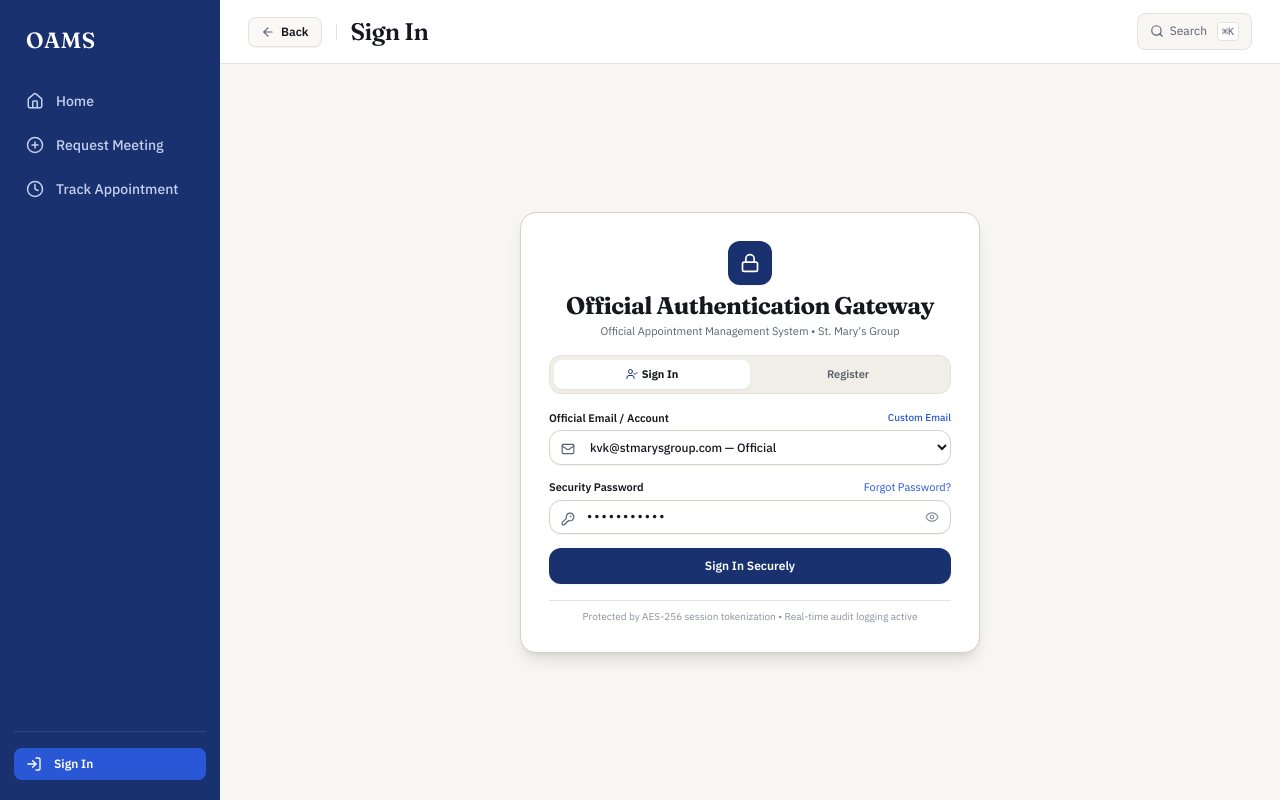
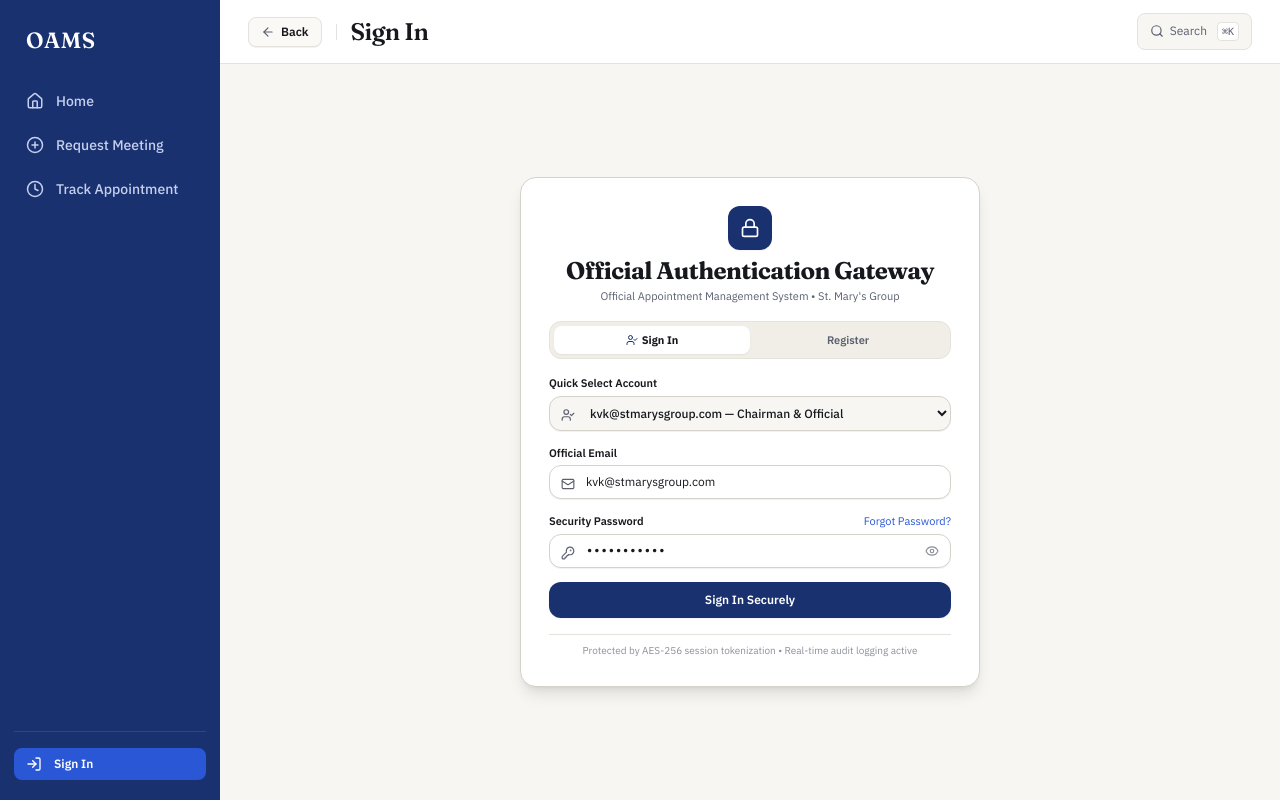
Before and after one commit to ksrividya7670-Kuruva/OAMS, a React (Vite) app in the folder apps/web/: page /login in a window 1280 px wide. Built offline with nearby package versions, Linux system fonts and the light colour scheme.

Commit message:
feat(auth): place account dropdown above email entry field, add admin option, and convert register prebuilt values to placeholders

```diff
--- a/apps/web/src/features/auth/LoginPage.tsx
+++ b/apps/web/src/features/auth/LoginPage.tsx
@@ -34,20 +34,19 @@
   const [email, setEmail] = useState('kvk@stmarysgroup.com');
   const [password, setPassword] = useState('password123');
   const [showPassword, setShowPassword] = useState(false);
-  const [isCustomEmail, setIsCustomEmail] = useState(false);
   const [loading, setLoading] = useState(false);
   const [error, setError] = useState<string | null>(null);
   const [successMsg, setSuccessMsg] = useState<string | null>(null);
 
-  // Sign Up Input states
-  const [signupFullName, setSignupFullName] = useState('Priya Sharma');
-  const [signupEmail, setSignupEmail] = useState('priya@example.com');
-  const [signupPhone, setSignupPhone] = useState('+91 98765 43210');
-  const [signupOrg, setSignupOrg] = useState('Department of Biotechnology');
+  // Sign Up Input states (placeholders used instead of prebuilt values)
+  const [signupFullName, setSignupFullName] = useState('');
+  const [signupEmail, setSignupEmail] = useState('');
+  const [signupPhone, setSignupPhone] = useState('');
+  const [signupOrg, setSignupOrg] = useState('');
   const [signupCategory, setSignupCategory] = useState<'CITIZEN' | 'STUDENT' | 'FACULTY' | 'DELEGATION'>('CITIZEN');
-  const [signupPassword, setSignupPassword] = useState('password123');
-  const [signupConfirmPassword, setSignupConfirmPassword] = useState('password123');
-  const [signupConsent, setSignupConsent] = useState(true);
+  const [signupPassword, setSignupPassword] = useState('');
+  const [signupConfirmPassword, setSignupConfirmPassword] = useState('');
+  const [signupConsent, setSignupConsent] = useState(false);
 
   // Lockout & Attempt Tracking State
   const [lockoutState, setLockoutState] = useState<{
@@ -659,58 +658,59 @@
             </>
           ) : (
             <>
+              {/* Quick Select Account Dropdown (Above Email) */}
               <div>
-                <div className="flex items-center justify-between mb-1">
                 <label
-                    htmlFor="email-select"
-                    className="block text-[11px] font-semibold text-[#16181D] dark:text-slate-200"
+                  htmlFor="account-preset"
+                  className="block text-[11px] font-semibold text-[#16181D] dark:text-slate-200 mb-1"
                 >
-                    Official Email / Account
+                  Quick Select Account
                 </label>
-                  <button
-                    type="button"
-                    onClick={() => setIsCustomEmail(!isCustomEmail)}
-                    className="text-[10px] text-[#2957D6] hover:underline cursor-pointer font-medium"
-                  >
-                    {isCustomEmail ? 'Choose Official Email' : 'Custom Email'}
-                  </button>
-                </div>
-
-                {!isCustomEmail ? (
                 <div className="relative">
-                    <Mail className="w-3.5 h-3.5 text-[#5B6070] dark:text-slate-400 absolute left-3 top-3 pointer-events-none" />
+                  <UserCheck className="w-3.5 h-3.5 text-[#5B6070] dark:text-slate-400 absolute left-3 top-3 pointer-events-none" />
                   <select
-                      id="email-select"
+                    id="account-preset"
                     value={email}
                     onChange={(e) => {
                       setEmail(e.target.value);
                       setPassword('password123');
                       if (error) setError(null);
                     }}
-                      className="w-full pl-9 pr-8 py-2 text-xs rounded-xl border border-[#D5D2CA] dark:border-[#383E50] bg-white dark:bg-[#202530] text-[#16181D] dark:text-slate-200 focus:outline-none focus:ring-1.5 focus:ring-[#1A3170] shadow-2xs cursor-pointer font-medium"
+                    className="w-full pl-9 pr-8 py-2 text-xs rounded-xl border border-[#D5D2CA] dark:border-[#383E50] bg-[#F7F6F2] dark:bg-[#202530] text-[#16181D] dark:text-slate-200 focus:outline-none focus:ring-1.5 focus:ring-[#1A3170] shadow-2xs cursor-pointer font-medium"
                   >
-                      <option value="kvk@stmarysgroup.com">kvk@stmarysgroup.com — Official</option>
-                      <option value="harsha@stmarysgroup.com">harsha@stmarysgroup.com — CEO</option>
+                    <option value="admin@stmarysgroup.com">admin@stmarysgroup.com — System Administrator</option>
+                    <option value="kvk@stmarysgroup.com">kvk@stmarysgroup.com — Chairman & Official</option>
+                    <option value="harsha@stmarysgroup.com">harsha@stmarysgroup.com — Chief Executive Officer (CEO)</option>
                     <option value="vc@stmarysgroup.com">vc@stmarysgroup.com — Vice Chancellor (VC)</option>
                     <option value="bharathi@stmarysgroup.com">bharathi@stmarysgroup.com — President</option>
-                      <option value="indhu@stmarysgroup.com">indhu@stmarysgroup.com — Joint Secretary</option>
+                    <option value="indhu@stmarysgroup.com">indhu@stmarysgroup.com — Joint Secretary & Staff</option>
                     <option value="janardhan@stmarysgroup.com">janardhan@stmarysgroup.com — Vice Principal / Admin</option>
+                    <option value="security@stmarysgroup.com">security@stmarysgroup.com — Security Gate 1</option>
+                    <option value="reception@stmarysgroup.com">reception@stmarysgroup.com — Front Desk Reception</option>
                   </select>
                 </div>
-                ) : (
+              </div>
+
+              {/* Official Email Entry Field */}
+              <div>
+                <label
+                  htmlFor="email"
+                  className="block text-[11px] font-semibold text-[#16181D] dark:text-slate-200 mb-1"
+                >
+                  Official Email
+                </label>
                 <div className="relative">
-                    <Mail className="w-3.5 h-3.5 text-[#5B6070] dark:text-slate-400 absolute left-3 top-3" />
+                  <Mail className="w-3.5 h-3.5 text-[#5B6070] dark:text-slate-400 absolute left-3 top-3 pointer-events-none" />
                   <input
                     id="email"
-                      type="text"
+                    type="email"
                     required
                     value={email}
                     onChange={(e) => setEmail(e.target.value)}
-                      placeholder="username@stmarysgroup.com"
+                    placeholder="name@stmarysgroup.com"
                     className="w-full pl-9 pr-3 py-2 text-xs rounded-xl border border-[#D5D2CA] dark:border-[#383E50] bg-white dark:bg-[#202530] text-[#16181D] dark:text-slate-200 focus:outline-none focus:ring-1.5 focus:ring-[#1A3170] shadow-2xs"
                   />
                 </div>
-                )}
               </div>
 
               <div>
```
Also changed, not shown: 1 other file (tests, documents, lock files or other folders). Lines whose indentation alone changed are shown as unchanged.
